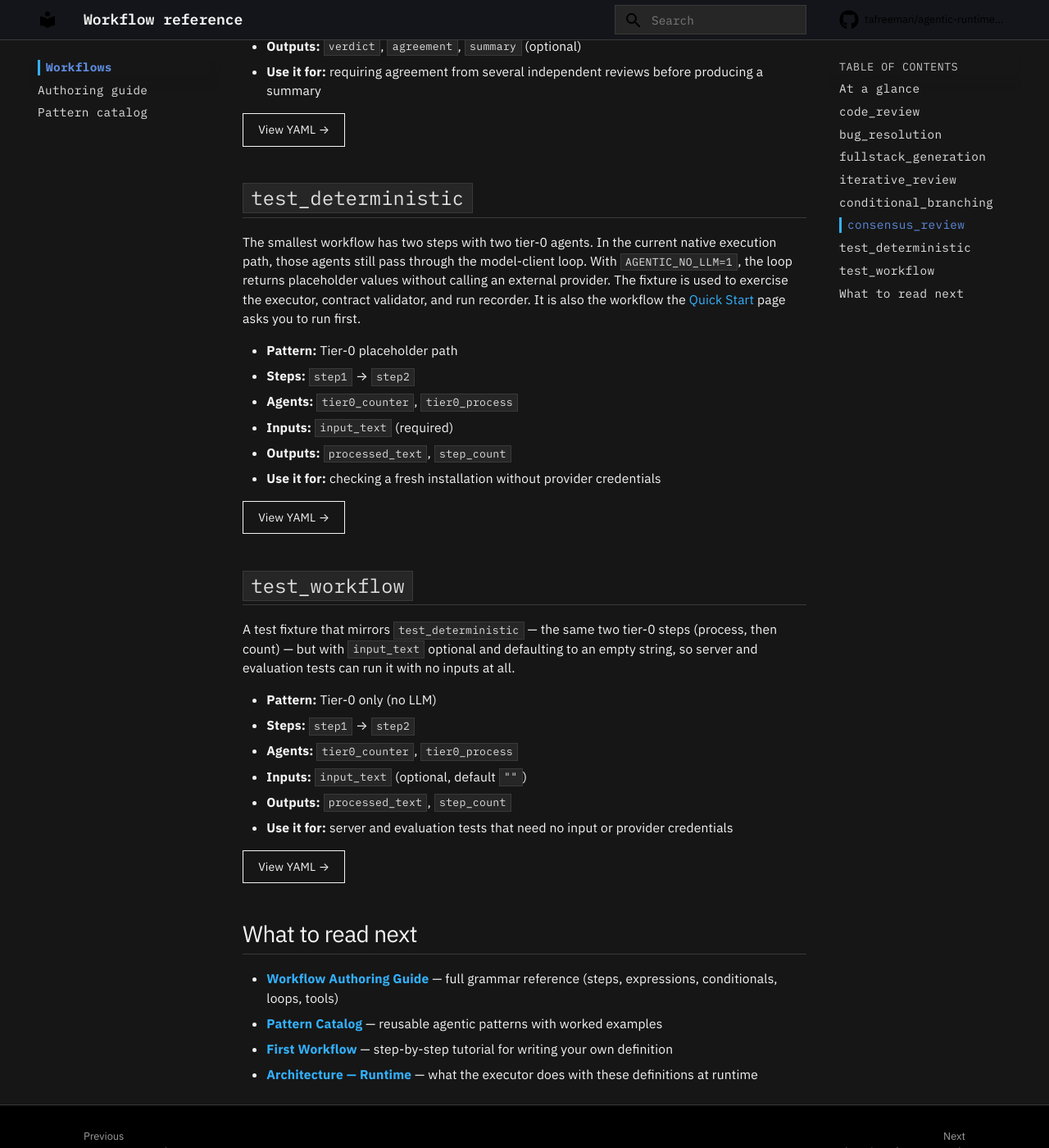
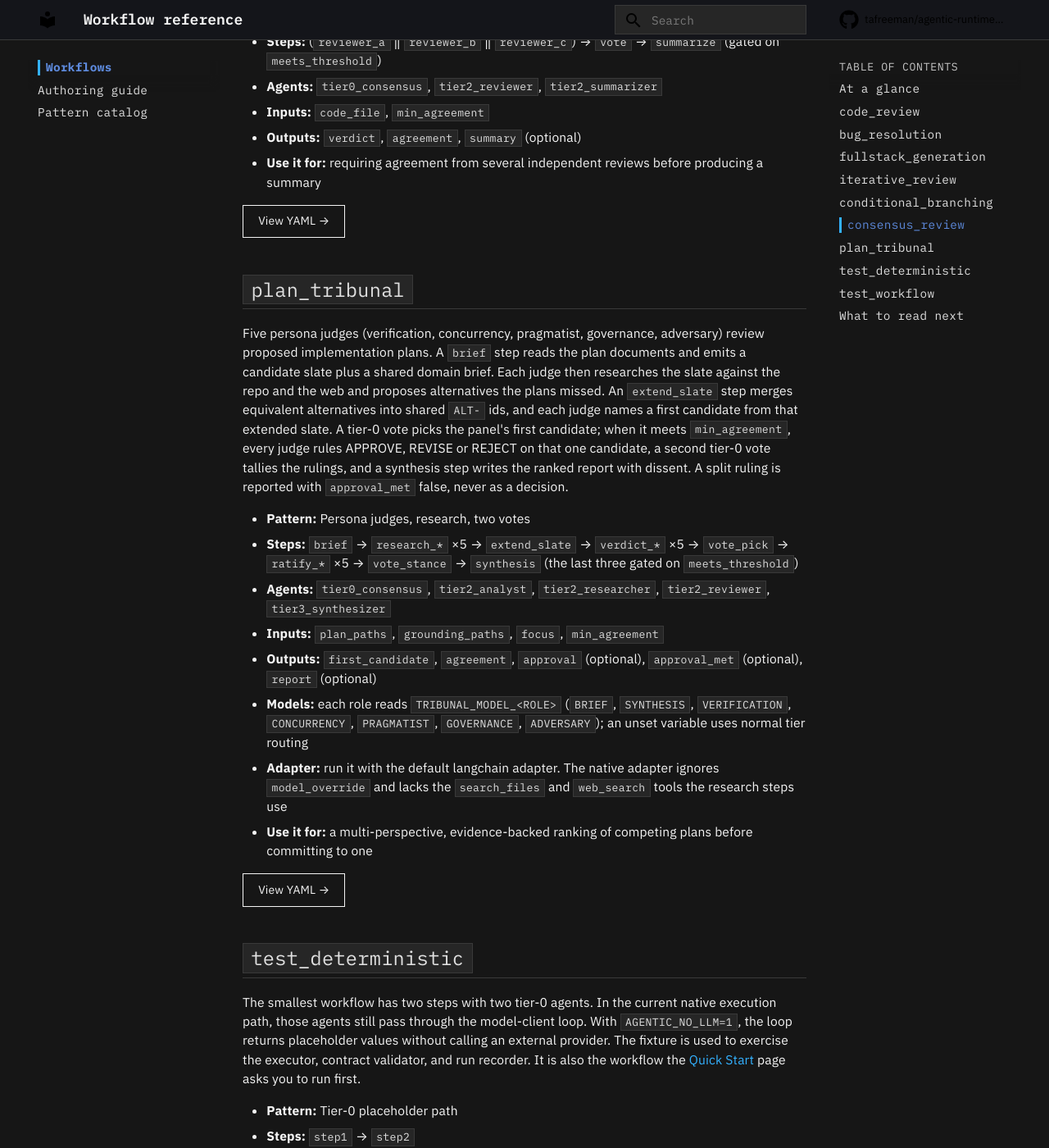
Before and after one commit to tafreeman/agentic-runtime-platform, an MkDocs documentation site: the page built from docs/workflows/index.md, in a window 1280 px wide and 1400 px high, scrolled down 4026 px. Shown: the whole window at 82% size. Built offline with MkDocs 1.6.1 and Material for MkDocs 9.7.7, drawn with Linux system fonts in a browser that asks for light colours; comment, search, counter and statistics services are not loaded; some of the changed text lies outside the part shown.

Commit message:
fix(workflows): plan_tribunal review follow-up (stance on the panel's pick, docs, changelog) (#365)
* fix(workflows): address plan_tribunal review findings

Vote stance on the panel's pick (per-judge ratify steps after vote_pick) instead
of each judge's own pick; namespace NEW alternative ids per judge; report the
approval with approval_met and never present an unmet ruling as a decision;
pass focus to verdict, ratify and synthesis; make env model overrides optional
(env:VAR| resolves to no override) so unset roles use normal tier routing;
document that per-role models need the langchain adapter.

* docs(workflows): add plan_tribunal to the reference and changelog

Review follow-up: document the workflow in the public reference table and
section, record it and the optional env: model override in the changelog, and
state in the workflow description that the native adapter lacks the research
tools and ignores model_override.

* fix(workflows): vote on a consolidated slate in plan_tribunal

Namespacing each judge's alternative made equivalent discoveries different vote
buckets, so no new alternative could clear min_agreement. Add an extend_slate
step that merges equivalent alternatives into shared ALT-ids before the
verdicts, so every judge picks from one extended slate.

* style(workflows): apply docformatter to tribunal test

---------

Co-authored-by: Andy Freeman <tandfreeman@gmail.com>

```diff
--- a/docs/workflows/index.md
+++ b/docs/workflows/index.md
@@ -24,6 +24,7 @@ reference.
 | [`iterative_review`](#iterative_review) | Bounded loop with rework gate | 5 | 4 | Review/rework until quality gate passes or loop_max trips |
 | [`conditional_branching`](#conditional_branching) | Conditional fan-out with assembly | 6 | 4 | Branch on requirements; only execute the gates that matter |
 | [`consensus_review`](#consensus_review) | Ensemble with majority vote | 5 | 3 | Three independent reviewers vote; summarize only on agreement |
+| [`plan_tribunal`](#plan_tribunal) | Persona judges, research, two votes | 20 | 5 | Five judges research proposed plans, vote on a first candidate, rule on it and synthesize a ranked report |
 | [`test_deterministic`](#test_deterministic) | Tier-0 placeholder path | 2 | 2 | Smoke test for the executor; no external provider needed in no-LLM mode |
 | [`test_workflow`](#test_workflow) | Tier-0 placeholder path | 2 | 2 | Fixture for server and evaluation tests |
 
@@ -132,6 +133,40 @@ the vote meets the `min_agreement` threshold, which defaults to `0.66`.
 
 [View YAML →](https://github.com/tafreeman/agentic-runtime-platform/blob/main/agentic-workflows-v2/agentic_v2/workflows/definitions/consensus_review.yaml){ .md-button }
 
+## `plan_tribunal`
+
+Five persona judges (verification, concurrency, pragmatist, governance,
+adversary) review proposed implementation plans. A `brief` step reads the plan
+documents and emits a candidate slate plus a shared domain brief. Each judge
+then researches the slate against the repo and the web and proposes alternatives
+the plans missed. An `extend_slate` step merges equivalent alternatives into
+shared `ALT-` ids, and each judge names a first candidate from that extended
+slate. A tier-0 vote picks the panel's
+first candidate; when it meets `min_agreement`, every judge rules APPROVE,
+REVISE or REJECT on that one candidate, a second tier-0 vote tallies the
+rulings, and a synthesis step writes the ranked report with dissent. A split
+ruling is reported with `approval_met` false, never as a decision.
+
+- **Pattern:** Persona judges, research, two votes
+- **Steps:** `brief` → `research_*` ×5 → `extend_slate` → `verdict_*` ×5 →
+  `vote_pick` → `ratify_*` ×5 → `vote_stance` → `synthesis` (the last three
+  gated on `meets_threshold`)
+- **Agents:** `tier0_consensus`, `tier2_analyst`, `tier2_researcher`,
+  `tier2_reviewer`, `tier3_synthesizer`
+- **Inputs:** `plan_paths`, `grounding_paths`, `focus`, `min_agreement`
+- **Outputs:** `first_candidate`, `agreement`, `approval` (optional),
+  `approval_met` (optional), `report` (optional)
+- **Models:** each role reads `TRIBUNAL_MODEL_<ROLE>` (`BRIEF`, `SYNTHESIS`,
+  `VERIFICATION`, `CONCURRENCY`, `PRAGMATIST`, `GOVERNANCE`, `ADVERSARY`);
+  an unset variable uses normal tier routing
+- **Adapter:** run it with the default langchain adapter. The native adapter
+  ignores `model_override` and lacks the `search_files` and `web_search` tools
+  the research steps use
+- **Use it for:** a multi-perspective, evidence-backed ranking of competing
+  plans before committing to one
+
+[View YAML →](https://github.com/tafreeman/agentic-runtime-platform/blob/main/agentic-workflows-v2/agentic_v2/workflows/definitions/plan_tribunal.yaml){ .md-button }
+
 ## `test_deterministic`
 
 The smallest workflow has two steps with two tier-0 agents. In the current
```
Also changed, not shown: CHANGELOG.md (+16 -0 lines), agentic-workflows-v2/docs/WORKFLOWS.md (+1 -1 lines), docs/index.md (+1 -1 lines), 4 other files.
